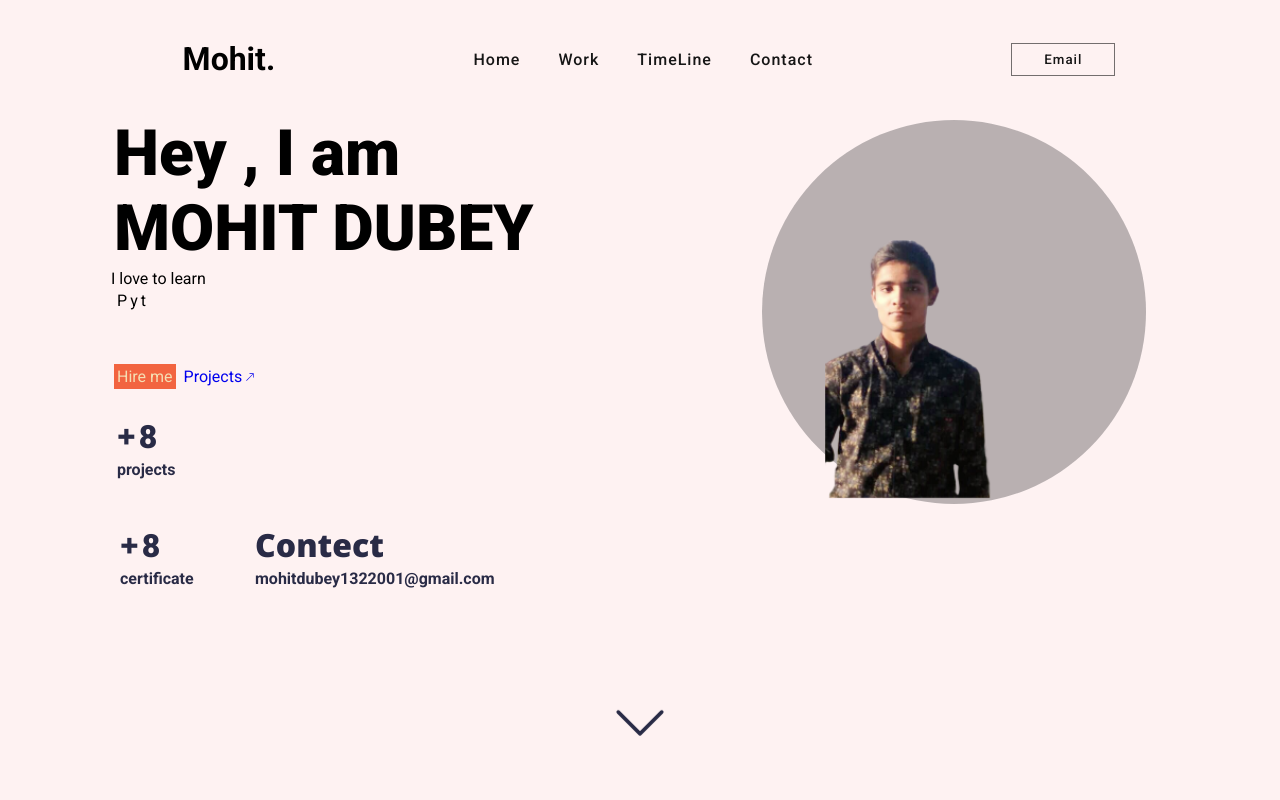
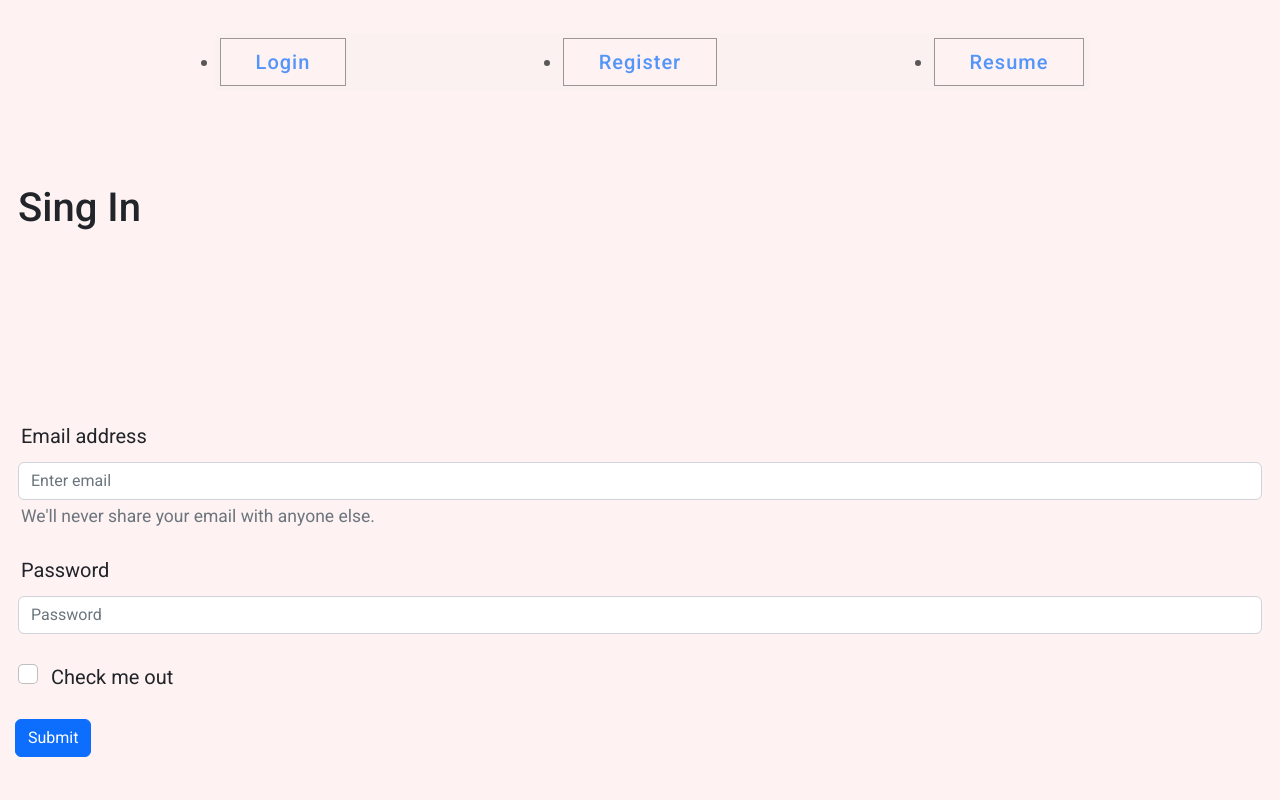
Before and after one commit to mohitdubey132/RPPLEVEL-TASK, a React (Create React App) app in the folder front_end/: page / in a window 1280 px wide. Shown: the top 800 px of the page. Built offline with nearby package versions, Linux system fonts and the light colour scheme.

Commit message:
singin page created

```diff
--- a/front_end/package.json
+++ b/front_end/package.json
@@ -6,12 +6,15 @@
     "@testing-library/jest-dom": "^5.16.5",
     "@testing-library/react": "^13.4.0",
     "@testing-library/user-event": "^13.5.0",
+    "bootstrap": "^5.2.3",
     "framer-motion": "^10.2.4",
     "react": "^18.2.0",
+    "react-bootstrap": "^2.7.2",
     "react-dom": "^18.2.0",
     "react-hot-toast": "^2.4.0",
     "react-icons": "^4.8.0",
     "react-responsive-carousel": "^3.2.23",
+    "react-router-dom": "^6.9.0",
     "react-scripts": "5.0.1",
     "sass": "^1.58.3",
     "typewriter-effect": "^2.19.0",
--- a/front_end/src/App.js
+++ b/front_end/src/App.js
@@ -1,16 +1,25 @@
-import Header from "./components/Header";
-import Home from "./components/Home.js";
-import Work from "./components/Work.js";
-import TimeLine from "./components/TimeLine";
-import Contactus from "./components/Contactus";
+import Reume from './components/Reume'
+import { Route, Routes, Link } from 'react-router-dom';
+import SignIn from './components/SignIn';
+import 'bootstrap/dist/css/bootstrap.min.css';
 function App() {
   return (<>
-  <Header/>
-  <Home/>
-  <Work/>
-  <TimeLine/>
-  <Contactus/>
+    <div id='AppHome'>
+      <nav>
+        <ul>
+          <li><Link to="/">Login</Link></li>
+          <li><Link to ="/register">Register </Link></li>
+          <li><Link to="/books">Resume</Link></li>
 
+
+        </ul>
+      </nav>
+
+      <Routes>
+        <Route path="/" element={<SignIn />} />
+        <Route path="/books" element={<Reume />} />
+      </Routes>
+    </div>
   </>
   );
 }
--- a/front_end/src/components/Header.js
+++ b/front_end/src/components/Header.js
@@ -1,11 +1,14 @@
 import React from 'react'
-
+import toast, { Toaster } from "react-hot-toast";
+import { Link  } from "react-router-dom";
+const sucessNotify = () => toast.success("send email!");
 const Header = () => {
   return (
     <>
       <nav>
         <NavContent />
-
+        <Toaster />
+        <button onClick={sucessNotify}>Email</button>
       </nav>
     </>
   )
@@ -26,9 +29,11 @@ const NavContent = ({ setMenuOpen }) => (
       <a onClick={() => setMenuOpen(false)} href="#contact">
         Contact
       </a>
+      <Link to="/">Login</Link>
     </div>
-    <a href="mailto:mohitdubey1322001@gmail.com">
-      <button>Email</button>
+
+    <a href="mailto:mohitdubey1322001@gmail.com" onFocus={sucessNotify}>
+      <button onClick={sucessNotify}>Email</button>
     </a>
   </>
 );
--- /dev/null
+++ b/front_end/src/components/Reume.js
@@ -0,0 +1,18 @@
+import Header from "./Header";
+import Home from "./Home.js";
+import Work from "./Work.js";
+import TimeLine from "./TimeLine";
+import Contactus from "./Contactus";
+function App() {
+  return (<>
+  <Header/>
+  <Home/>
+  <Work/>
+  <TimeLine/>
+  <Contactus/>
+
+  </>
+  );
+}
+
+export default App;
--- /dev/null
+++ b/front_end/src/components/SignIn.js
@@ -0,0 +1,35 @@
+import React from 'react';
+import Button from 'react-bootstrap/Button';
+import Form from 'react-bootstrap/Form';
+
+
+
+const SignIn = () => {
+  return (<>
+    <div id='signin'><h1>Sing In</h1></div>
+    <Form>
+      <Form.Group className="mb-3" controlId="formBasicEmail">
+        <Form.Label>Email address</Form.Label>
+        <Form.Control type="email" placeholder="Enter email" />
+        <Form.Text className="text-muted">
+          We'll never share your email with anyone else.
+        </Form.Text>
+      </Form.Group>
+
+      <Form.Group className="mb-3" controlId="formBasicPassword">
+        <Form.Label>Password</Form.Label>
+        <Form.Control type="password" placeholder="Password" />
+      </Form.Group>
+      <Form.Group className="mb-3" controlId="formBasicCheckbox">
+        <Form.Check type="checkbox" label="Check me out" />
+      </Form.Group>
+      <Button variant="primary" type="submit">
+        Submit
+      </Button>
+    </Form>
+
+   </>
+  )
+}
+
+export default SignIn
--- a/front_end/src/index.js
+++ b/front_end/src/index.js
@@ -3,12 +3,14 @@ import ReactDOM from 'react-dom/client';
 //import './index.css';
 import App from './App';
 //import reportWebVitals from './reportWebVitals';
-import "./styles/app.scss"
-
+import { BrowserRouter } from "react-router-dom";
+import "./styles/app.scss";
 const root = ReactDOM.createRoot(document.getElementById('root'));
 root.render(
   <React.StrictMode>
-    <App />
+    <BrowserRouter>
+      <App />
+    </BrowserRouter>
   </React.StrictMode>
 );
 
--- a/front_end/src/styles/app.scss
+++ b/front_end/src/styles/app.scss
@@ -6,6 +6,7 @@
 @import "work.scss";
 @import "timeLine.scss";
 @import "contactus.scss";
+@import "signIn.scss";
 
 *{
     margin :0;
@@ -22,6 +23,46 @@ a{
 body{
     background-color: $color1;
     overflow-x: hidden;
+    font-size: 20px;
+
+}
+#AppHome{
+
+}
+nav{
+    border: 5px black;
+   >ul{
+    display: flex;
+    text-decoration: none;
+    width: 100%;
+    background-color: rgb(250, 241, 241);
+    opacity: 0.7;
+    color: $color4;
+    justify-content: space-between;
+    margin: 2rem;
+    padding: 5px;
+    color: black;
+    border-radius: 5px;
+    gap: 5px;
+    >li{
+
+        border: 1px solid $color6_1;
+        padding: 0.5rem 2rem;
+        background-color: $color1;
+        cursor: pointer;
+        color: $color6;
+        letter-spacing: 1px;
+        font-weight: 500;
+        transition: all 0.3s;
+        &:hover {
+          background-color: $color6;
+          color: $color4;
+        }
+    }
+
+
+   }
+
 }
 .disablebtn{
     background-color: rgb(237,237,237);
--- /dev/null
+++ b/front_end/src/styles/signIn.scss
@@ -0,0 +1,7 @@
+#signin{
+    height: 50vh;
+    width: 50%;
+    align-items: center;
+    display: flex;
+    position: relative;
+}
```
Also changed, not shown: front_end/src/components/Contactus.js (+3 -4 lines), front_end/src/styles/contactus.scss (line endings or trailing spaces), 2 other files (tests, documents, lock files or other folders).
